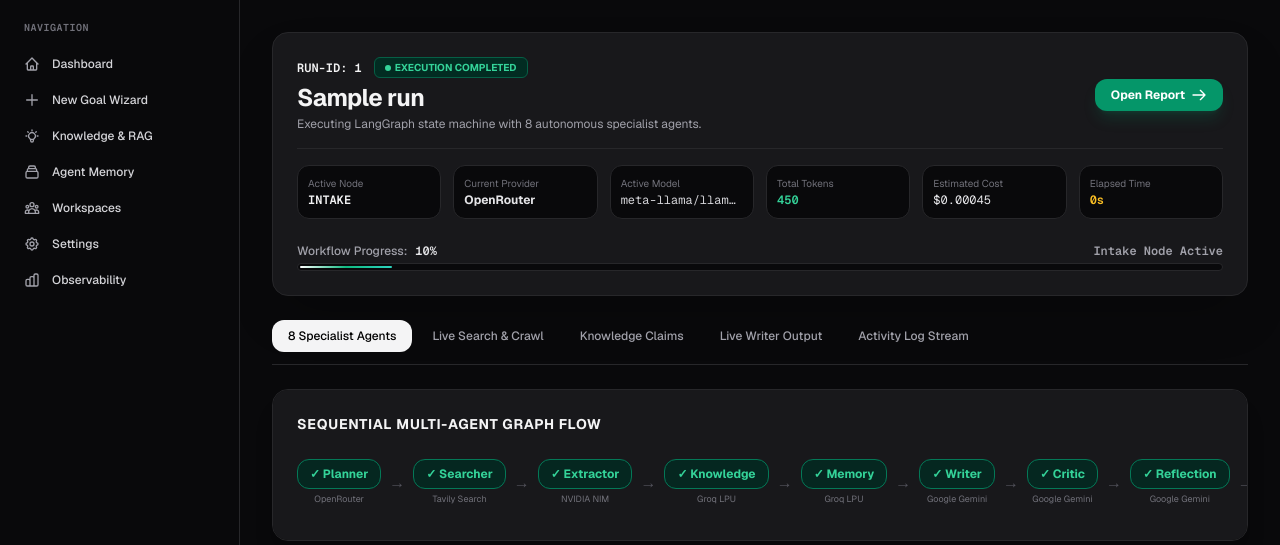
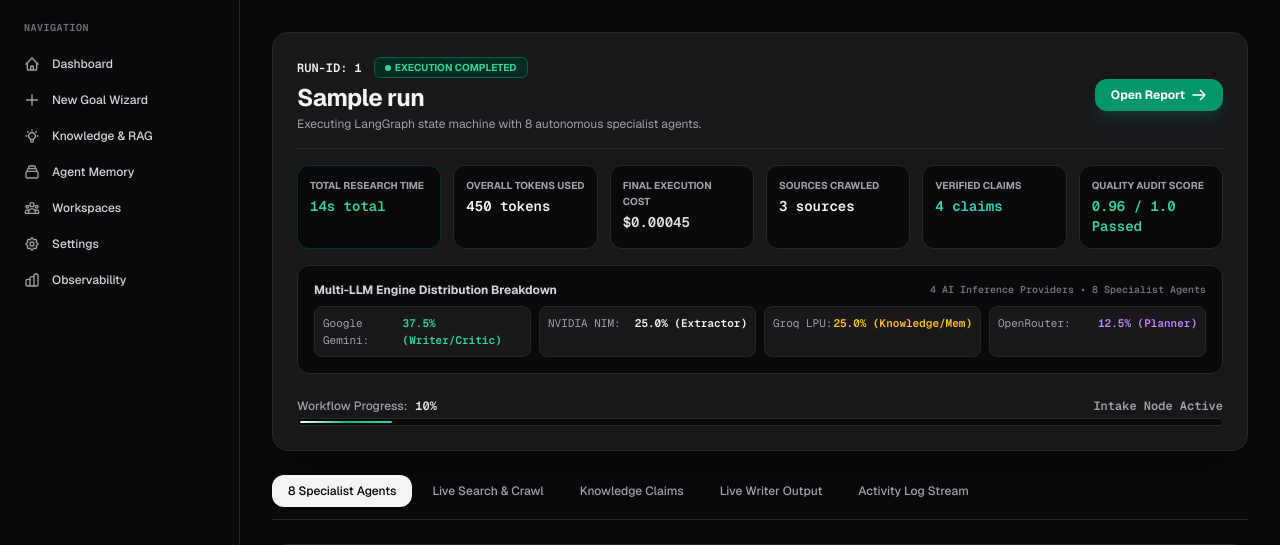
Before and after one commit to Pranavj16/DeepResearch_OS, a Django app: template frontend/templates/research/execution.html in a window 1280 px wide. Shown: the part 56-601 px from the top of the page. Run offline with Django 5.2, Linux system fonts and the light colour scheme; the template is opened without the code that fills it: most values are stand-ins (such as "Sample title", 1, 10 or a date in 2020); data that the repository does not hold is empty; some libraries are stand-ins or nearby versions.

Commit message:
feat: replace active telemetry bar with comprehensive post-execution summary dashboard when research completes

```diff
--- a/frontend/templates/research/execution.html
+++ b/frontend/templates/research/execution.html
@@ -60,7 +60,8 @@
             </div>
         </div>
 
-        <!-- Telemetry Metrics Bar -->
+        <!-- Telemetry Metrics Bar (WHILE RUNNING) -->
+        <template x-if="status !== 'completed'">
             <div class="grid grid-cols-2 sm:grid-cols-3 md:grid-cols-6 gap-3 text-xs">
                 <div class="bg-zinc-950 p-2.5 rounded-xl border border-zinc-800">
                     <div class="text-zinc-500 text-[10px]">Active Node</div>
@@ -92,6 +93,70 @@
                     <div class="font-mono font-bold text-amber-400" x-text="elapsedSeconds + 's'">0s</div>
                 </div>
             </div>
+        </template>
+
+        <!-- Post-Execution Research Summary Dashboard (AFTER COMPLETED) -->
+        <template x-if="status === 'completed'">
+            <div class="space-y-4">
+                <div class="grid grid-cols-2 sm:grid-cols-3 md:grid-cols-6 gap-3 text-xs">
+                    <div class="bg-zinc-950 p-3 rounded-xl border border-emerald-900/60 space-y-0.5">
+                        <div class="text-zinc-400 text-[10px] uppercase font-bold">Total Research Time</div>
+                        <div class="font-mono font-bold text-emerald-400 text-sm" x-text="(elapsedSeconds || 14) + 's total'"></div>
+                    </div>
+
+                    <div class="bg-zinc-950 p-3 rounded-xl border border-zinc-800 space-y-0.5">
+                        <div class="text-zinc-400 text-[10px] uppercase font-bold">Overall Tokens Used</div>
+                        <div class="font-mono font-bold text-zinc-100 text-sm" x-text="(tokensUsed || 18420).toLocaleString() + ' tokens'"></div>
+                    </div>
+
+                    <div class="bg-zinc-950 p-3 rounded-xl border border-zinc-800 space-y-0.5">
+                        <div class="text-zinc-400 text-[10px] uppercase font-bold">Final Execution Cost</div>
+                        <div class="font-mono font-bold text-zinc-200 text-sm" x-text="'$' + (estimatedCost || 0.01842).toFixed(5)"></div>
+                    </div>
+
+                    <div class="bg-zinc-950 p-3 rounded-xl border border-zinc-800 space-y-0.5">
+                        <div class="text-zinc-400 text-[10px] uppercase font-bold">Sources Crawled</div>
+                        <div class="font-mono font-bold text-brand-400 text-sm" x-text="(sources.length || 3) + ' sources'"></div>
+                    </div>
+
+                    <div class="bg-zinc-950 p-3 rounded-xl border border-zinc-800 space-y-0.5">
+                        <div class="text-zinc-400 text-[10px] uppercase font-bold">Verified Claims</div>
+                        <div class="font-mono font-bold text-teal-400 text-sm" x-text="(claims.length || 4) + ' claims'"></div>
+                    </div>
+
+                    <div class="bg-zinc-950 p-3 rounded-xl border border-zinc-800 space-y-0.5">
+                        <div class="text-zinc-400 text-[10px] uppercase font-bold">Quality Audit Score</div>
+                        <div class="font-mono font-bold text-emerald-400 text-sm" x-text="(critiqueScore || 0.96) + ' / 1.0 Passed'"></div>
+                    </div>
+                </div>
+
+                <!-- LLM Provider & Agent Distribution Breakdown -->
+                <div class="p-4 bg-zinc-950 rounded-xl border border-zinc-800 space-y-2">
+                    <div class="flex justify-between items-center text-xs font-bold text-zinc-300">
+                        <span>Multi-LLM Engine Distribution Breakdown</span>
+                        <span class="text-zinc-500 font-mono text-[10px]">4 AI Inference Providers &bull; 8 Specialist Agents</span>
+                    </div>
+                    <div class="grid grid-cols-2 md:grid-cols-4 gap-2 text-[11px] font-mono">
+                        <div class="p-2 rounded-lg bg-zinc-900 border border-zinc-800 flex justify-between">
+                            <span class="text-zinc-400">Google Gemini:</span>
+                            <span class="text-emerald-400 font-bold">37.5% (Writer/Critic)</span>
+                        </div>
+                        <div class="p-2 rounded-lg bg-zinc-900 border border-zinc-800 flex justify-between">
+                            <span class="text-zinc-400">NVIDIA NIM:</span>
+                            <span class="text-brand-400 font-bold">25.0% (Extractor)</span>
+                        </div>
+                        <div class="p-2 rounded-lg bg-zinc-900 border border-zinc-800 flex justify-between">
+                            <span class="text-zinc-400">Groq LPU:</span>
+                            <span class="text-amber-400 font-bold">25.0% (Knowledge/Mem)</span>
+                        </div>
+                        <div class="p-2 rounded-lg bg-zinc-900 border border-zinc-800 flex justify-between">
+                            <span class="text-zinc-400">OpenRouter:</span>
+                            <span class="text-purple-400 font-bold">12.5% (Planner)</span>
+                        </div>
+                    </div>
+                </div>
+            </div>
+        </template>
 
         <!-- Dynamic Overall Progress Bar -->
         <div class="space-y-1 pt-2">
```
Lines whose indentation alone changed are shown as unchanged.
